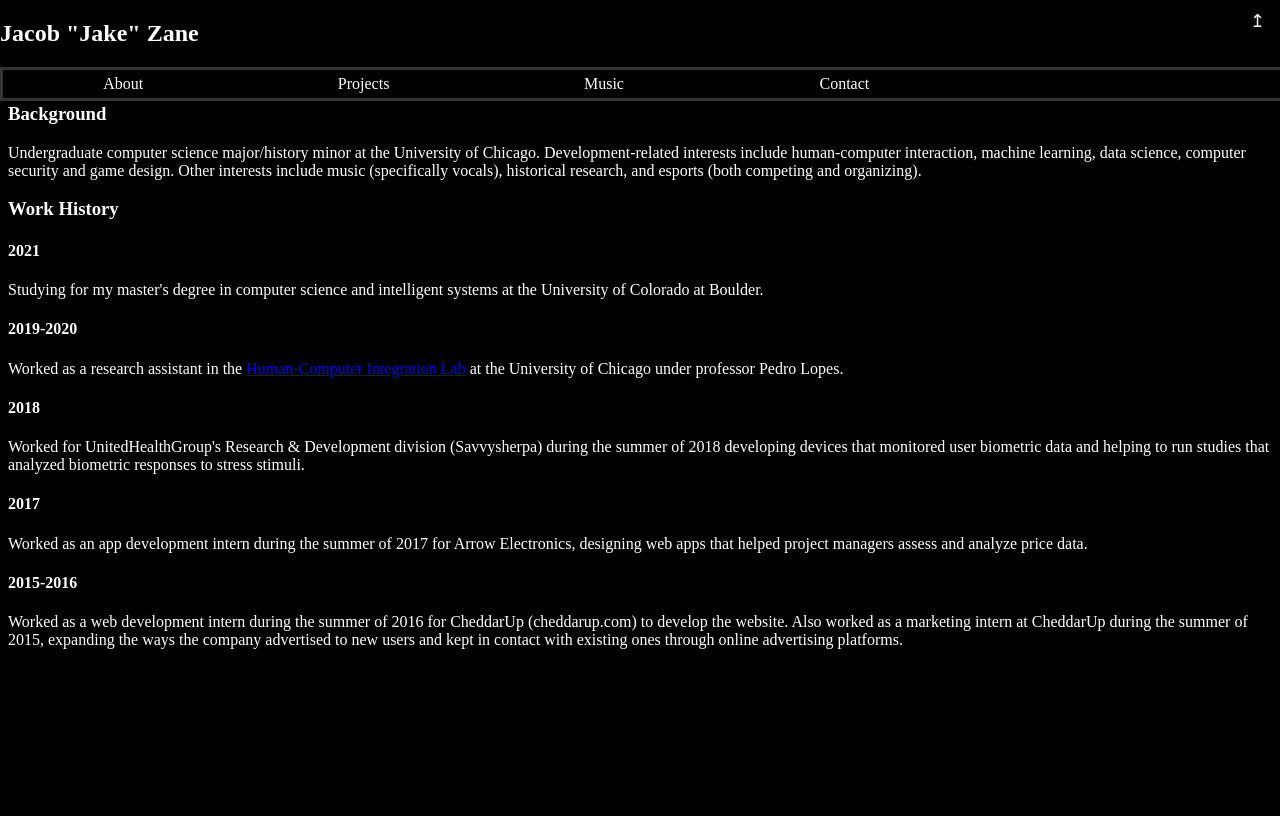
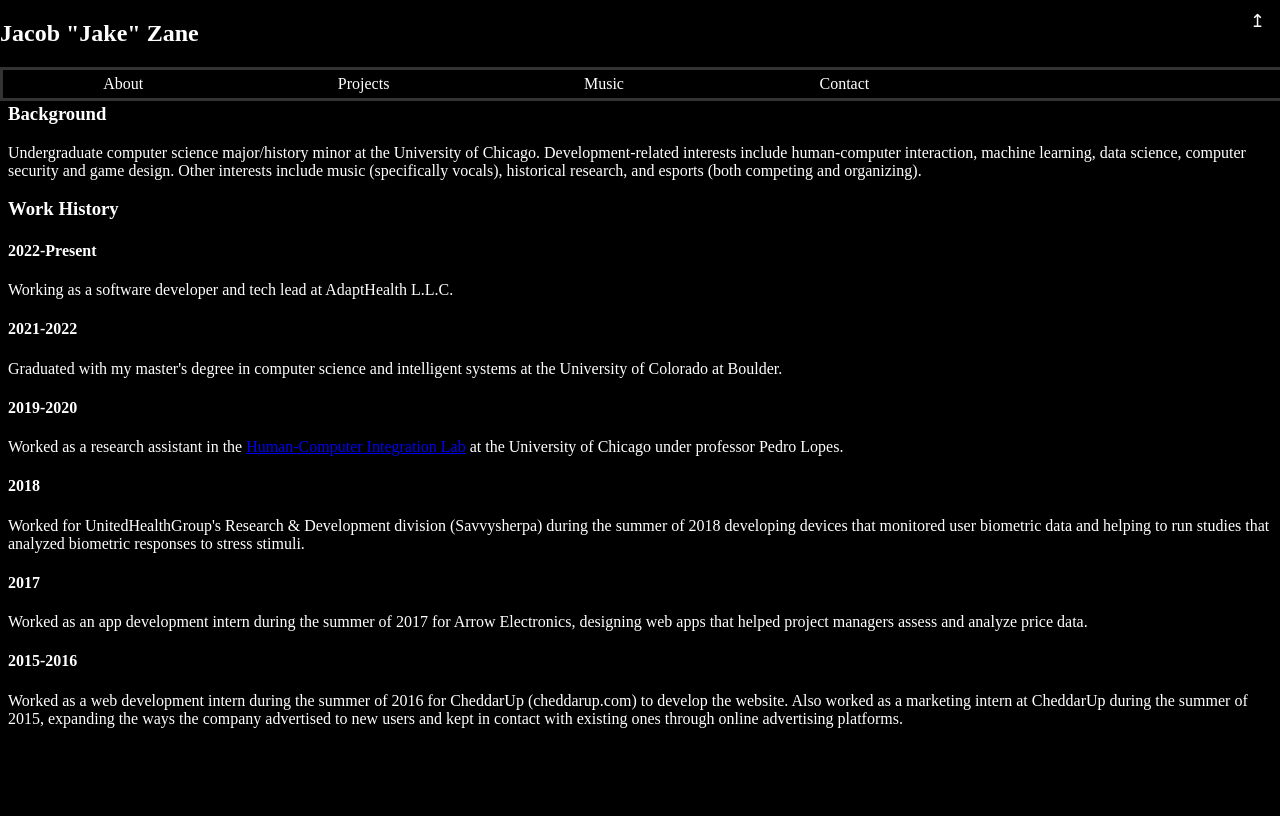
Before and after one commit to jzane8/jzane8.github.io, a PHP site: page / in a window 1280 px wide. Run offline with PHP 8.4, Linux system fonts and the light colour scheme.

Commit message:
AdaptHealth

```diff
--- a/index.php
+++ b/index.php
@@ -42,8 +42,10 @@
           </p>
           <h3> Work History </h3>
           <p>
-            <h4> 2021 </h4>
-            Studying for my master's degree in computer science and intelligent systems at the University of Colorado at Boulder.
+            <h4> 2022-Present </h4>
+            Working as a software developer and tech lead at AdaptHealth L.L.C.
+            <h4> 2021-2022 </h4>
+            Graduated with my master's degree in computer science and intelligent systems at the University of Colorado at Boulder.
             <h4> 2019-2020 </h4>
             Worked as a research assistant in the <a href = "https://lab.plopes.org/"> Human-Computer Integration Lab</a> at the University of Chicago under professor Pedro Lopes.
             <h4> 2018 </h4>
```
